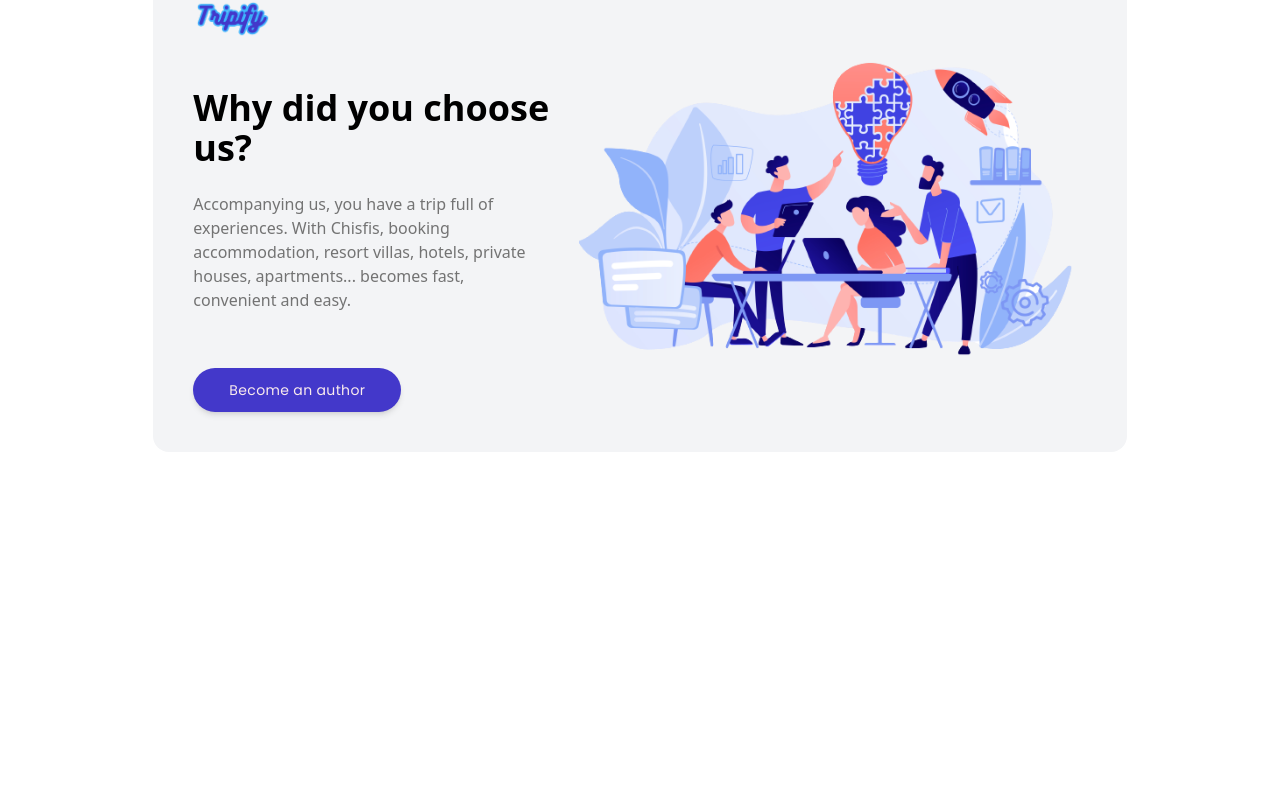
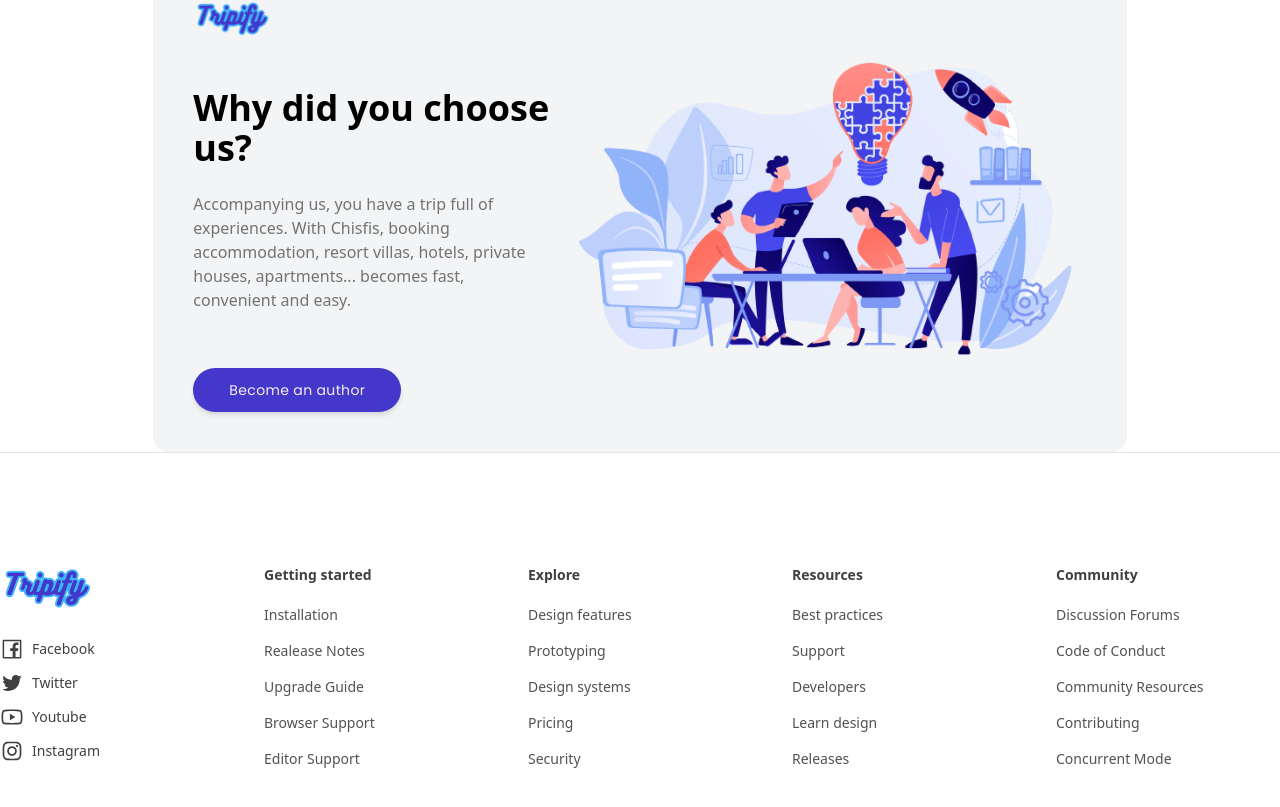
Before and after one commit to shabbirbd/Trip-finder, a React (Vite) app: page / in a window 1280 px wide. Shown: the part 7888-8695 px from the top of the page. Before the commit the page ends 8564 px from the top, so only its background shows below. Built offline with nearby package versions, Linux system fonts and the light colour scheme; the HTML template or start-up script is replaced by a standard one.

Commit message:
adding footer

```diff
--- a/src/App.jsx
+++ b/src/App.jsx
@@ -16,8 +16,8 @@ function App() {
         <Routes>
           <Route index path="/" element={<Home/>} />
         </Routes>
+        </div>
         <Footer/>
-      </div>
     </>
   )
 }
--- a/src/components/footer/Footer.jsx
+++ b/src/components/footer/Footer.jsx
@@ -1,9 +1,51 @@
 import React from 'react';
+import { AiOutlineFacebook, AiOutlineInstagram, AiOutlineTwitter, AiOutlineYoutube } from 'react-icons/ai';
+import logo from '../../assets/logo.png';
+import { footerLinks } from '../../data/footerLinks';
+
 
 const Footer = () => {
+  const social = [{title: "Facebook", link: "/", icon: <AiOutlineFacebook/>}, {title: "Twitter", link: "/", icon: <AiOutlineTwitter/>}, {title: "Youtube", link: "/", icon: <AiOutlineYoutube/>}, {title: "Instagram", link: "/", icon: <AiOutlineInstagram/>}];
   return (
-    <div className='relative py-24 lg:py-28'>
+    <div className='relative py-24 lg:py-28 border-t border-neutral-200'>
+      <div className='container md:mx-auto sm:mx-5 grid grid-cols-2 md:grid-cols-4 lg:grid-cols-5 gap-y-10 gap-x-5 sm:gap-x-8 lg:gap-x-10'>
 
+        <div className='lg:flex lg:flex-col grid grid-cols-4 gap-5 col-span-2 md:col-span-4 lg:md:col-span-1 '>
+          <div className='col-span-2 md:col-span-1' >
+            <a href="/" className='inline-block w-24'><img src={logo} alt="logo" className='object-cover w-full'/></a>
+          </div>
+          <div className='col-span-2 md:col-span-3 flex items-center'>
+            <div className='flex items-center space-x-3 lg:space-x-0 lg:flex-col lg:space-y-2.5 lg:items-start'>
+              {
+                social?.map((item, i)=>(
+                  <a key={i} href={item.link} className='flex items-center text-2xl text-neutral-700 hover:text-black leading-none space-x-2 group'>
+                    {item.icon}
+                    <span className='text-sm hidden lg:block'>{item.title}</span>
+                  </a>
+                ))
+              }
+            </div>
+          </div>
+        </div>
+
+        {
+          footerLinks?.map((links, i)=>(
+            <div className='text-sm' key={i}>
+              <h2 className='font-semibold text-neutral-700'>{links.heading}</h2>
+              <ul className='mt-5 space-y-4'>
+                {
+                  links?.subLinks?.map((link, i)=>(
+                    <li key={i} >
+                      <a href={link.link} className='text-neutral-600 hover:text-black '>{link.title}</a>
+                    </li>
+                  ))
+                }
+              </ul>
+            </div>
+          ))
+        }
+
+      </div>
     </div>
   )
 };
--- /dev/null
+++ b/src/data/footerLinks.jsx
@@ -0,0 +1,102 @@
+export const footerLinks = [
+    {
+        heading: "Getting started",
+        subLinks: [
+            {
+                title: "Installation",
+                link: "/"
+            },
+            {
+                title: "Realease Notes",
+                link: "/"
+            },
+            {
+                title: "Upgrade Guide",
+                link: "/"
+            },
+            {
+                title: "Browser Support",
+                link: "/"
+            },
+            {
+                title: "Editor Support",
+                link: "/"
+            }
+        ]
+    },
+    {
+        heading: "Explore",
+        subLinks: [
+            {
+                title: "Design features",
+                link: "/"
+            },
+            {
+                title: "Prototyping",
+                link: "/"
+            },
+            {
+                title: "Design systems",
+                link: "/"
+            },
+            {
+                title: "Pricing",
+                link: "/"
+            },
+            {
+                title: "Security",
+                link: "/"
+            }
+        ]
+    },
+    {
+        heading: "Resources",
+        subLinks: [
+            {
+                title: "Best practices",
+                link: "/"
+            },
+            {
+                title: "Support",
+                link: "/"
+            },
+            {
+                title: "Developers",
+                link: "/"
+            },
+            {
+                title: "Learn design",
+                link: "/"
+            },
+            {
+                title: "Releases",
+                link: "/"
+            }
+        ]
+    },
+    {
+        heading: "Community",
+        subLinks: [
+            {
+                title: "Discussion Forums",
+                link: "/"
+            },
+            {
+                title: "Code of Conduct",
+                link: "/"
+            },
+            {
+                title: "Community Resources",
+                link: "/"
+            },
+            {
+                title: "Contributing",
+                link: "/"
+            },
+            {
+                title: "Concurrent Mode",
+                link: "/"
+            }
+        ]
+    },
+]
```
